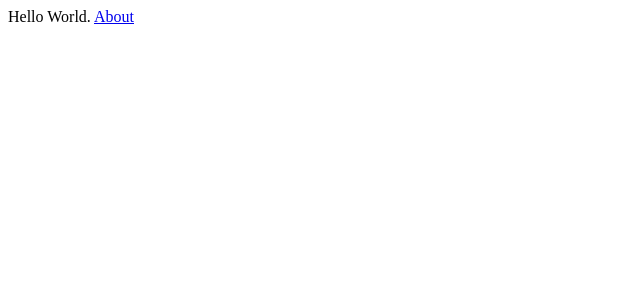
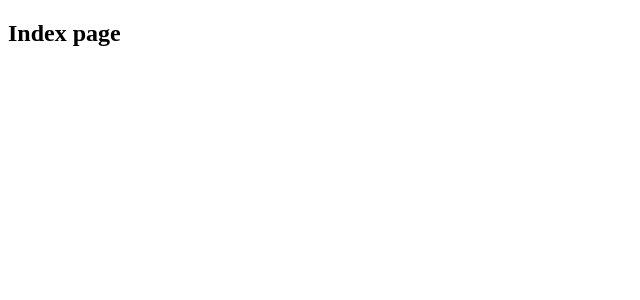
Before and after one commit to christocarr/photo-gallery, a Next.js app: page / in a window 1280 px wide. Shown: the top 300 px of the page, without its empty margins (0-640 px from the left). Built offline with nearby package versions, Linux system fonts and the light colour scheme.

Commit message:
wip: add layout component

```diff
--- a/pages/index.js
+++ b/pages/index.js
@@ -1,12 +1,9 @@
-import Link from 'next/link';
+import Layout from '../components/layout';
 
 export default function IndexPage() {
   return (
-    <div>
-      Hello World.{' '}
-      <Link href="/about">
-        <a>About</a>
-      </Link>
-    </div>
+    <Layout>
+      <h2>Index page</h2>
+    </Layout>
   );
 }
```
